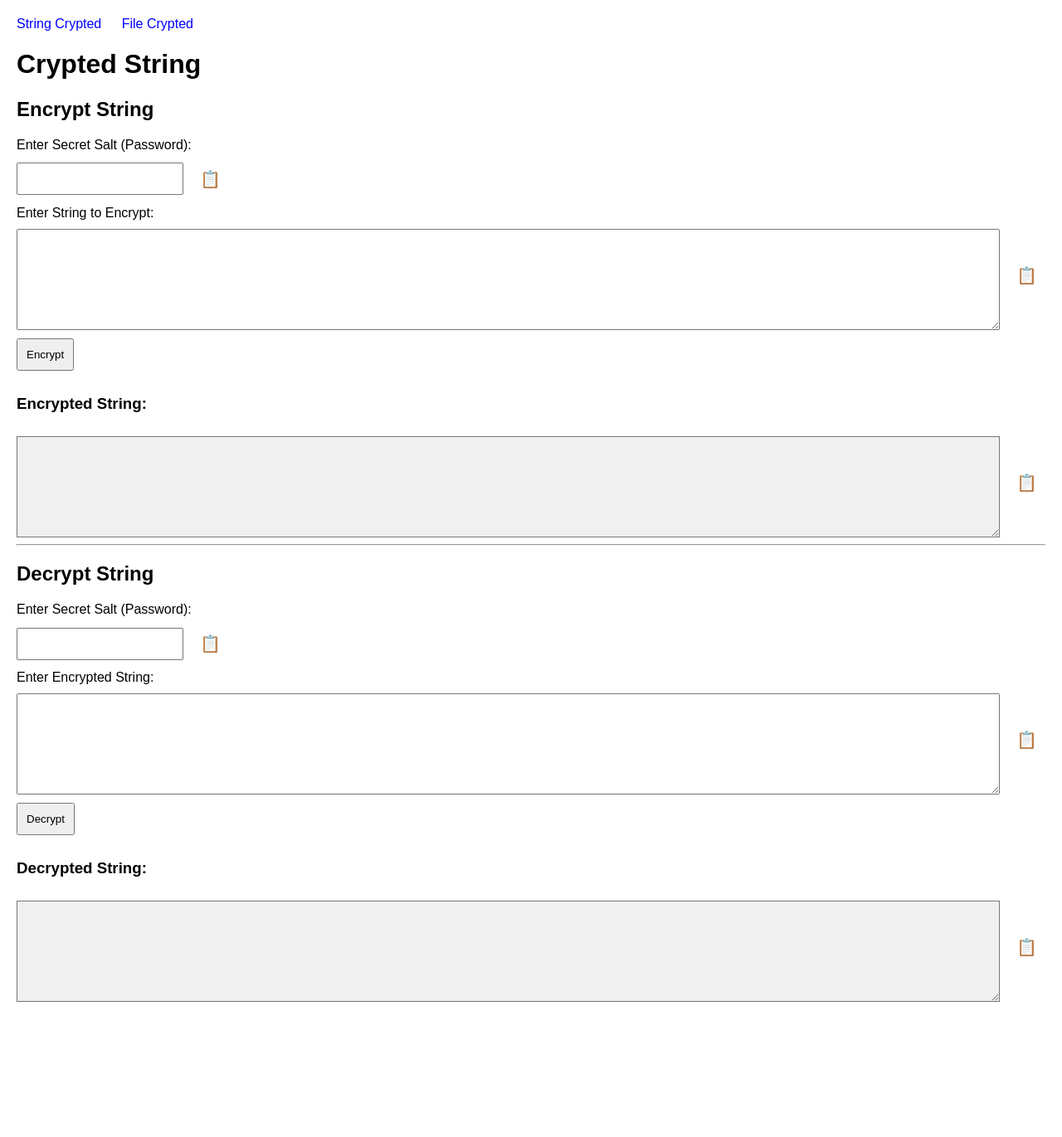
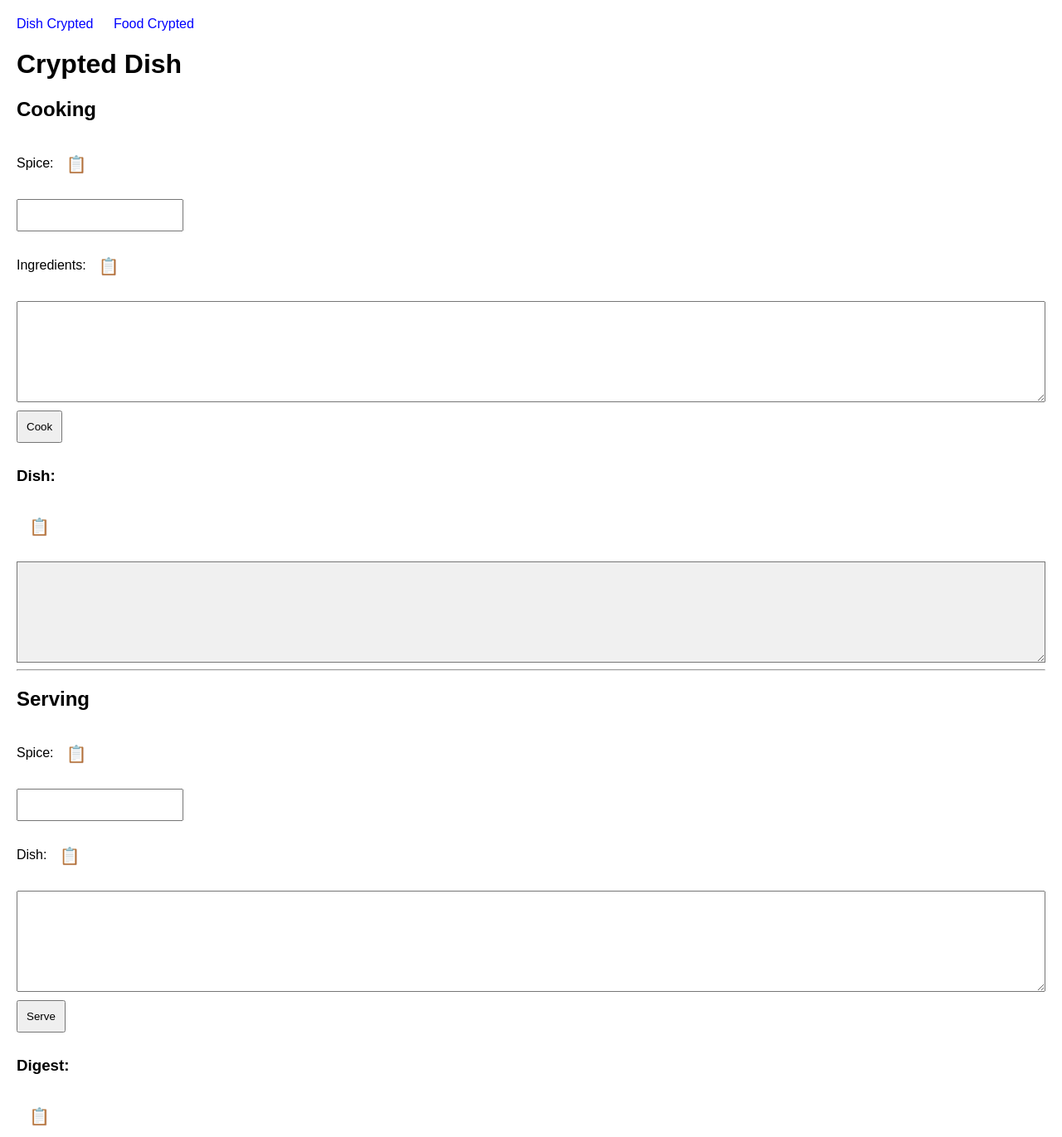
Before and after one commit to iamyuthan/Crypted, a plain HTML site: page index.html in a window 1280 px wide. Shown: the top 1371 px of the page at 83% size. Before the commit the page ends 1228 px from the top, so only its background shows below. Drawn offline with Linux system fonts and the light colour scheme.

Commit message:
Update index.html

```diff
--- a/index.html
+++ b/index.html
@@ -48,93 +48,83 @@
 <body>
 
     <nav>
-        <a href="#" onclick="showPage('stringPage')">String Crypted</a>
-        <a href="#" onclick="showPage('filePage')">File Crypted</a>
+        <a href="#" onclick="showPage('stringPage')">Dish Crypted</a>
+        <a href="#" onclick="showPage('filePage')">Food Crypted</a>
     </nav>
 
     <!-- String Encryption/Decryption Page -->
     <div id="stringPage" class="page">
-        <h1>Crypted String</h1>
+        <h1>Crypted Dish</h1>
 
         <div>
-            <h2>Encrypt String</h2>
-            <label for="aesSalt">Enter Secret Salt (Password):</label>
+            <h2>Cooking</h2>
+            <label for="aesSalt">Spice:</label><button type="button" class="copy-btn" onclick="copyActual('aesSalt')" title="Copy"><span>📋</span></button>
             <div class="field-row">
                 <input type="text" id="aesSalt" autocomplete="off" oninput="handleMask(this, 'aesSalt')" />
-                <button type="button" class="copy-btn" onclick="copyActual('aesSalt')" title="Copy"><span>📋</span></button>
             </div>
-            <label for="aesString">Enter String to Encrypt:</label>
+            <label for="aesString">Ingredients:</label><button type="button" class="copy-btn" onclick="copyActual('aesString')" title="Copy"><span>📋</span></button>
             <div class="field-row">
                 <textarea id="aesString" autocomplete="off" oninput="handleMask(this, 'aesString')"></textarea>
-                <button type="button" class="copy-btn" onclick="copyActual('aesString')" title="Copy"><span>📋</span></button>
             </div>
-            <button onclick="encryptString()">Encrypt</button>
-            <h3>Encrypted String:</h3>
+            <button onclick="encryptString()">Cook</button>
+            <h3>Dish:</h3><button type="button" class="copy-btn" onclick="copyActual('aesEncryptedOutput')" title="Copy"><span>📋</span></button>
             <div class="field-row">
                 <textarea id="aesEncryptedOutput" readonly></textarea>
-                <button type="button" class="copy-btn" onclick="copyActual('aesEncryptedOutput')" title="Copy"><span>📋</span></button>
             </div>
         </div>
 
         <hr />
 
         <div>
-            <h2>Decrypt String</h2>
-            <label for="aesSaltDecrypt">Enter Secret Salt (Password):</label>
+            <h2>Serving</h2>
+            <label for="aesSaltDecrypt">Spice:</label><button type="button" class="copy-btn" onclick="copyActual('aesSaltDecrypt')" title="Copy"><span>📋</span></button>
             <div class="field-row">
                 <input type="text" id="aesSaltDecrypt" autocomplete="off" oninput="handleMask(this, 'aesSaltDecrypt')" />
-                <button type="button" class="copy-btn" onclick="copyActual('aesSaltDecrypt')" title="Copy"><span>📋</span></button>
             </div>
-            <label for="aesEncryptedInput">Enter Encrypted String:</label>
+            <label for="aesEncryptedInput">Dish:</label><button type="button" class="copy-btn" onclick="copyActual('aesEncryptedInput')" title="Copy"><span>📋</span></button>
             <div class="field-row">
                 <textarea id="aesEncryptedInput" autocomplete="off" oninput="handleMask(this, 'aesEncryptedInput')"></textarea>
-                <button type="button" class="copy-btn" onclick="copyActual('aesEncryptedInput')" title="Copy"><span>📋</span></button>
             </div>
-            <button onclick="decryptString()">Decrypt</button>
-            <h3>Decrypted String:</h3>
+            <button onclick="decryptString()">Serve</button>
+            <h3>Digest:</h3><button type="button" class="copy-btn" onclick="copyActual('aesDecryptedOutput')" title="Copy"><span>📋</span></button>
             <div class="field-row">
                 <textarea id="aesDecryptedOutput" readonly></textarea>
-                <button type="button" class="copy-btn" onclick="copyActual('aesDecryptedOutput')" title="Copy"><span>📋</span></button>
             </div>
         </div>
     </div>
 
     <!-- File Encryption/Decryption Page -->
     <div id="filePage" class="page">
-        <h1>Crypted File</h1>
+        <h1>Crypted Food</h1>
 
         <div>
-            <h2>Encrypt File</h2>
-            <label for="fileInput">Select File to Encrypt:</label>
+            <h2>Cooking</h2>
+            <label for="fileInput">Food to cook:</label>
             <input type="file" id="fileInput" />
-            <label for="fileSalt">Enter Secret Salt (Password):</label>
+            <label for="fileSalt">Spice:</label><button type="button" class="copy-btn" onclick="copyActual('fileSalt')" title="Copy"><span>📋</span></button>
             <div class="field-row">
                 <input type="text" id="fileSalt" autocomplete="off" oninput="handleMask(this, 'fileSalt')" />
-                <button type="button" class="copy-btn" onclick="copyActual('fileSalt')" title="Copy"><span>📋</span></button>
             </div>
-            <button onclick="encryptFile()">Encrypt File</button>
-            <h3>Encrypted String:</h3>
+            <button onclick="encryptFile()">Cook</button>
+            <h3>Food:</h3><button type="button" class="copy-btn" onclick="copyActual('fileEncryptedOutput')" title="Copy"><span>📋</span></button>
             <div class="field-row">
                 <textarea id="fileEncryptedOutput" readonly></textarea>
-                <button type="button" class="copy-btn" onclick="copyActual('fileEncryptedOutput')" title="Copy"><span>📋</span></button>
             </div>
         </div>
 
         <hr />
 
         <div>
-            <h2>Decrypt File</h2>
-            <label for="decryptSalt">Enter Secret Salt (Password):</label>
+            <h2>Serving</h2>
+            <label for="decryptSalt">Spice:</label><button type="button" class="copy-btn" onclick="copyActual('decryptSalt')" title="Copy"><span>📋</span></button>
             <div class="field-row">
                 <input type="text" id="decryptSalt" autocomplete="off" oninput="handleMask(this, 'decryptSalt')" />
-                <button type="button" class="copy-btn" onclick="copyActual('decryptSalt')" title="Copy"><span>📋</span></button>
             </div>
-            <label for="fileEncryptedInput">Enter Encrypted String:</label>
+            <label for="fileEncryptedInput">Food:</label><button type="button" class="copy-btn" onclick="copyActual('fileEncryptedInput')" title="Copy"><span>📋</span></button>
             <div class="field-row">
                 <textarea id="fileEncryptedInput" autocomplete="off" oninput="handleMask(this, 'fileEncryptedInput')"></textarea>
-                <button type="button" class="copy-btn" onclick="copyActual('fileEncryptedInput')" title="Copy"><span>📋</span></button>
             </div>
-            <button onclick="decryptFile()">Decrypt File</button>
+            <button onclick="decryptFile()">Digest</button>
         </div>
     </div>
 
```
